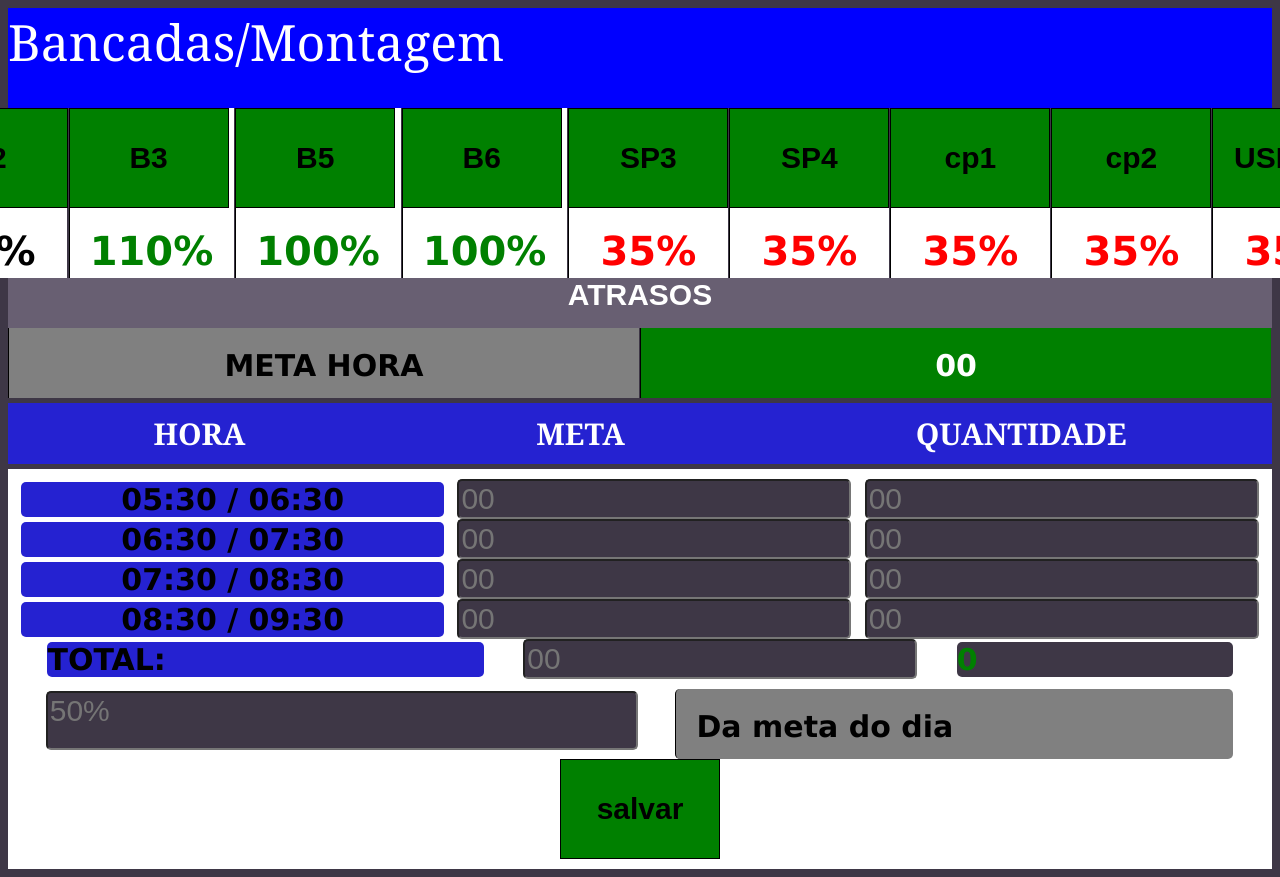
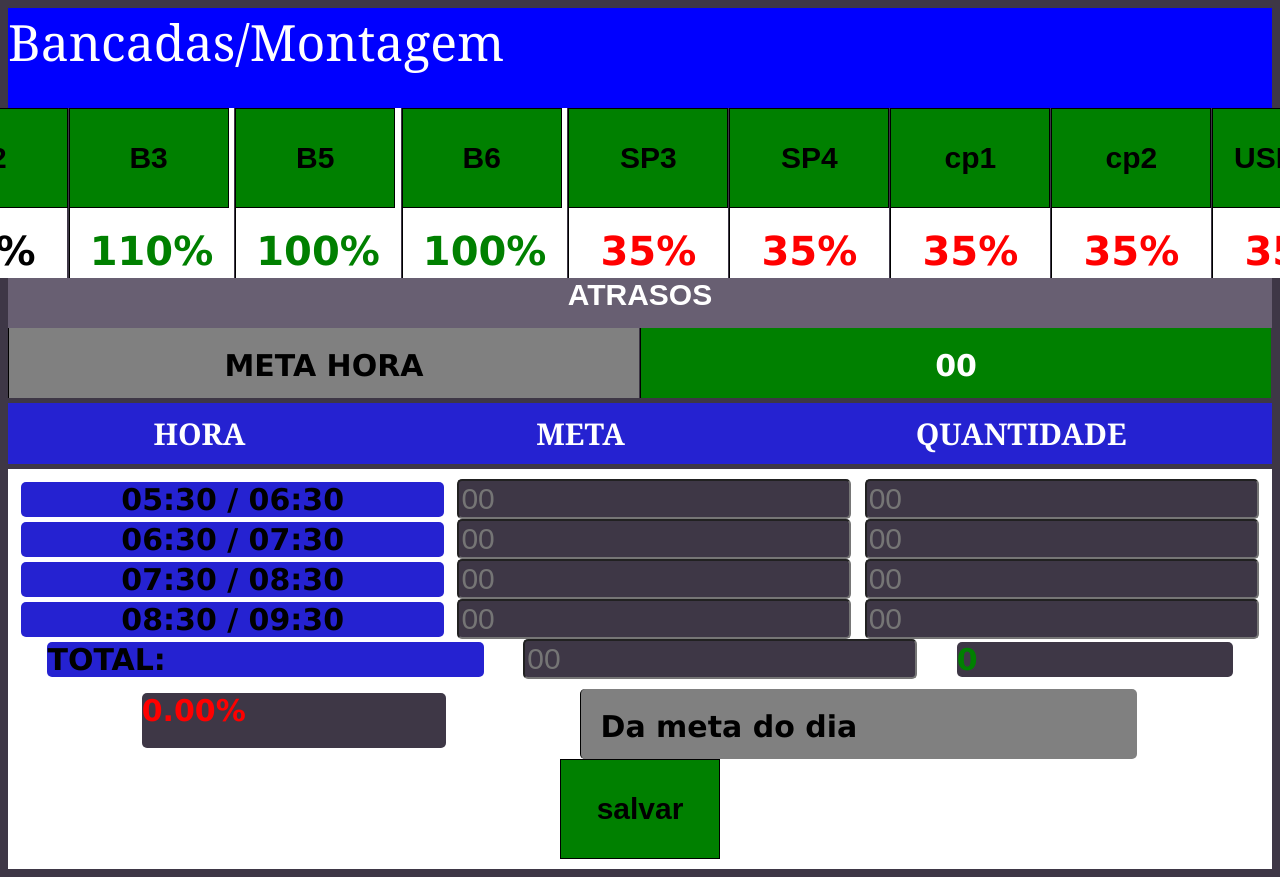
Before and after one commit to marlon-santana/control_production, a React (Create React App) app: page / in a window 1280 px wide. Shown: the top 877 px of the page. Built offline with nearby package versions, Linux system fonts and the light colour scheme.

Commit message:
calc porcentagem

```diff
--- a/src/components/Header/header.css
+++ b/src/components/Header/header.css
@@ -8,11 +8,15 @@
     background: white;
 
 }
+button:active {
+    color: red;
+    background: rgb(221, 48, 5);
+}
 
-.selected {
+
+
+button:hover {
+
     color:white;
-    background:yellowgreen;
+    background: rgb(2, 165, 2);
 }
-button {
-
-}
--- a/src/components/Header/header.tsx
+++ b/src/components/Header/header.tsx
@@ -11,7 +11,7 @@ export function Header() {
 
 
         setSelect('selected')
-        console.log(select)
+
     }
 
 
@@ -30,7 +30,7 @@ return (
 
 
         <div className='setor'>
-        <button>B3</button>
+        <button className='b3'>B3</button>
          <p className='verde'>110%</p>
         </div>
 
--- a/src/components/Table/TableProduction.tsx
+++ b/src/components/Table/TableProduction.tsx
@@ -1,3 +1,4 @@
+import { useEffect } from 'react';
 import { useState } from 'react';
 import '../Table/tabela.css'
 
@@ -9,6 +10,8 @@ const [hora2, setHora2] = useState('')
 const [hora3, setHora3] = useState('')
 const [hora4, setHora4] = useState('')
 const [total,setTotal ] = useState(0)
+const [porcentagemColor,setporcentagemColor] = useState('porcentagemGren')
+const [porcentagem, setPorcentagem ] = useState(0)
 const hora1Editada = parseInt(hora1)
 const hora2Editada = parseInt(hora2)
 const hora3Editada = parseInt(hora3)
@@ -19,21 +22,26 @@ const hora4Editada = parseInt(hora4)
    function HoraValue () {
 
     const total = hora1Editada + hora2Editada + hora3Editada + hora4Editada
-    setHora1(hora1)
-    setHora2(hora2)
-    setHora3(hora3)
-    setHora4(hora4)
-    setTotal(total)
+    const meta = 340
+    const porcent = (total / meta) * 100
 
-     /*console.log( hora1Editada)
-     console.log( hora2Editada)
-     console.log( hora3Editada)
-     console.log( hora4Editada)
-     console.log(total)*/
+      setHora1(hora1)
+      setHora2(hora2)
+      setHora3(hora3)
+      setHora4(hora4)
+      setTotal(total)
+    setPorcentagem(porcent)
+
 
    }
 
-
+   useEffect(()=> {
+    if(porcentagem < 100 ) {
+      setporcentagemColor('porcentagemRed')
+    }else {
+      setporcentagemColor('porcentagemGren')
+    }
+   },[porcentagem])
 
 
 
@@ -76,7 +84,7 @@ const hora4Editada = parseInt(hora4)
       </div>
 
       <div className='tabela'>
-        <input  className='porcentagem' placeholder='50%'></input>
+      <strong className={porcentagemColor} placeholder='00%'>{porcentagem.toFixed(2)}%</strong>
         <p className='paragraph'> Da meta do dia</p>
 
       </div>
--- a/src/components/Table/tabela.css
+++ b/src/components/Table/tabela.css
@@ -51,13 +51,23 @@
       padding-right: 318px;
   }
 
-  .porcentagem {
+  .porcentagemGren {
+      color: green;
       margin-top: 3px;
       font-size: 30px;
       padding-right: 200px;
       padding-bottom: 20px;
 
   }
+
+  .porcentagemRed {
+    color: red;
+    margin-top: 3px;
+    font-size: 30px;
+    padding-right: 200px;
+    padding-bottom: 20px;
+
+}
   .paragraph {
     font-size: 30px;
     padding-right: 280px;
--- a/src/styles/style.css
+++ b/src/styles/style.css
@@ -80,6 +80,8 @@ button:hover {
     background: rgb(1, 94, 1);
 }
 
+
+
 .selected {
     color: blueviolet;
 }
```
